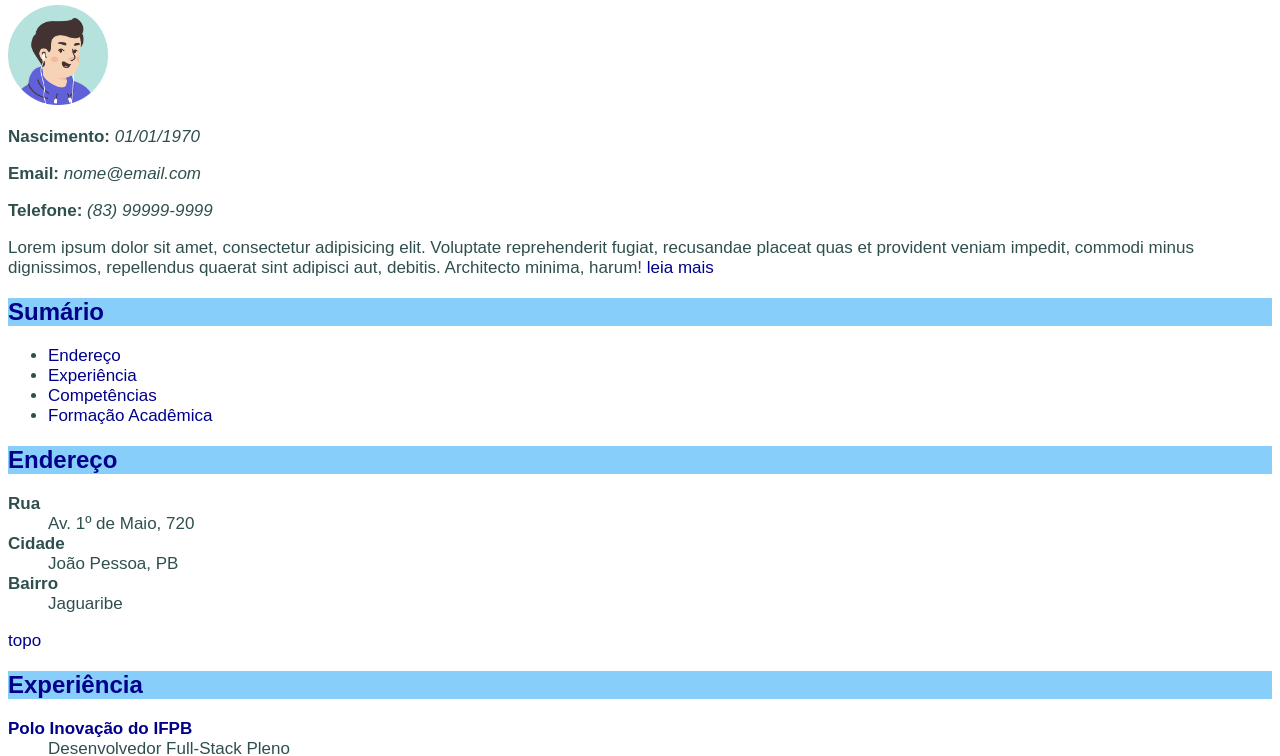
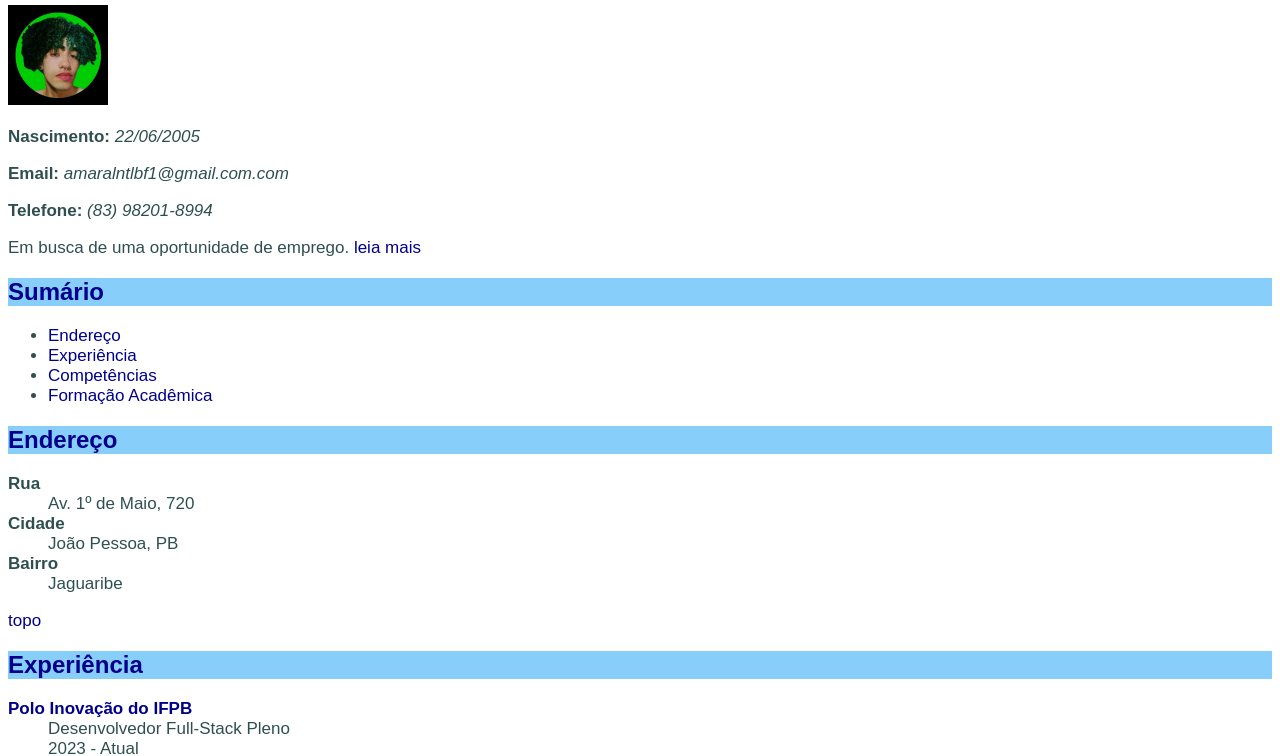
Before and after one commit to amaraldzn/curriculo_natan, a plain HTML site: page index.html in a window 1280 px wide. Shown: the part 69-825 px from the top of the page. Drawn offline with Linux system fonts and the light colour scheme.

Commit message:
two commit

```diff
--- a/index.html
+++ b/index.html
@@ -2,23 +2,20 @@
 <html lang="en">
   <head>
     <meta charset="UTF-8" />
-    <title>Document</title>
+    <title>Currículo</title>
     <link rel="stylesheet" href="css/style.css" />
   </head>
   <body>
     <div id="article">
       <h1 id="person" class="text-center">
-        Nome da Pessoa <a href="#person">§</a>
+        Natanael do Amaral <a href="#person">§</a>
       </h1>
-      <img src="img/avatar.png" alt="Imagem de perfil" width="100px" />
-      <p><b>Nascimento:</b> <i>01/01/1970</i></p>
-      <p><b>Email:</b> <i>nome@email.com</i></p>
-      <p><b>Telefone:</b> <i>(83) 99999-9999</i></p>
+      <img src="img/fotonatan.png" alt="Imagem de perfil" width="100px" />
+      <p><b>Nascimento:</b> <i>22/06/2005</i></p>
+      <p><b>Email:</b> <i>amaralntlbf1@gmail.com.com</i></p>
+      <p><b>Telefone:</b> <i>(83) 98201-8994</i></p>
       <p>
-        Lorem ipsum dolor sit amet, consectetur adipisicing elit. Voluptate
-        reprehenderit fugiat, recusandae placeat quas et provident veniam
-        impedit, commodi minus dignissimos, repellendus quaerat sint adipisci
-        aut, debitis. Architecto minima, harum!
+        Em busca de uma oportunidade de emprego.
         <a href="pages/resumo.html">leia mais</a>
       </p>
       <h2 id="sumario">Sumário <a href="#sumario">§</a></h2>
```
Also changed, not shown: pages/resumo.html (+1 -1 lines), img/avatar.png (deleted), img/fotonatan.png (added).
